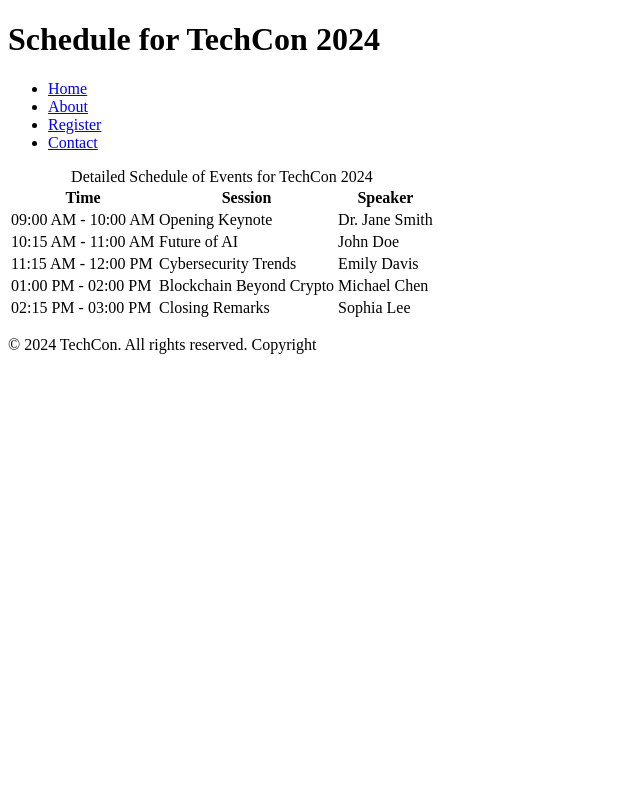
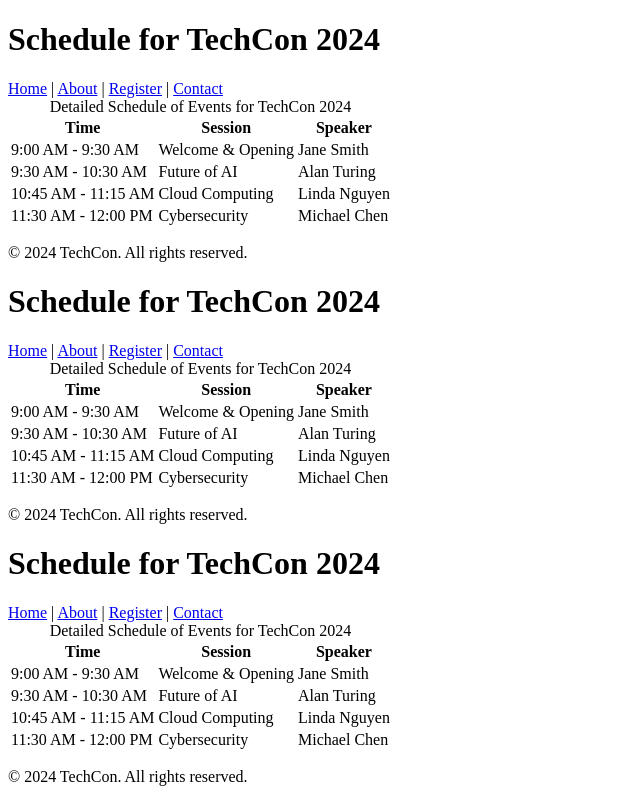
Before and after one commit to Lami14/TechCon_HTML, a plain HTML site: page techcon_website/schedule.html in a window 1280 px wide. Shown: the whole page, without its empty margins (0-640 px from the left). Drawn offline with Linux system fonts and the light colour scheme.

Commit message:
Update schedule.html

```diff
--- a/techcon_website/schedule.html
+++ b/techcon_website/schedule.html
@@ -1,22 +1,23 @@
 <!DOCTYPE html>
 <html lang="en">
 <head>
-    <meta charset="utf-8">
+    <meta charset="UTF-8" />
     <title>Schedule for TechCon 2024</title>
 </head>
 <body>
+    <!-- This is the top part of the page -->
     <header>
         <h1>Schedule for TechCon 2024</h1>
+        <!-- Navigation menu to go to other pages -->
         <nav>
-        <ul>
-          <li><a href="index.html">Home</a></li>
-          <li><a href="about.html">About</a></li>
-          <li><a href="register.html">Register</a></li>
-          <li><a href="contact.html">Contact</a></li>
-        </ul>
+            <a href="index.html">Home</a> |
+            <a href="about.html">About</a> |
+            <a href="register.html">Register</a> |
+            <a href="contact.html">Contact</a>
         </nav>
     </header>
 
+    <!-- This is the main part where the schedule goes -->
     <main>
         <table>
             <caption>Detailed Schedule of Events for TechCon 2024</caption>
@@ -29,36 +30,155 @@
             </thead>
             <tbody>
                 <tr>
-            <td>09:00 AM - 10:00 AM</td>
-            <td>Opening Keynote</td>
-            <td>Dr. Jane Smith</td>
+                    <td>9:00 AM - 9:30 AM</td>
+                    <td>Welcome & Opening</td>
+                    <td>Jane Smith</td>
                 </tr>
                 <tr>
-            <td>10:15 AM - 11:00 AM</td>
+                    <td>9:30 AM - 10:30 AM</td>
                     <td>Future of AI</td>
-            <td>John Doe</td>
+                    <td>Alan Turing</td>
                 </tr>
                 <tr>
-            <td>11:15 AM - 12:00 PM</td>
-            <td>Cybersecurity Trends</td>
-            <td>Emily Davis</td>
+                    <td>10:45 AM - 11:15 AM</td>
+                    <td>Cloud Computing</td>
+                    <td>Linda Nguyen</td>
                 </tr>
                 <tr>
-            <td>01:00 PM - 02:00 PM</td>
-            <td>Blockchain Beyond Crypto</td>
+                    <td>11:30 AM - 12:00 PM</td>
+                    <td>Cybersecurity</td>
                     <td>Michael Chen</td>
-          </tr>
-          <tr>
-            <td>02:15 PM - 03:00 PM</td>
-            <td>Closing Remarks</td>
-            <td>Sophia Lee</td>
                 </tr>
             </tbody>
         </table>
     </main>
 
+    <!-- This is the bottom part of the page -->
     <footer>
-      <p>&copy; 2024 TechCon. All rights reserved. Copyright</p>
+         <p>&copy; 2024 TechCon. All rights reserved.</p>
     </footer>
+
+</body>
+</html><!DOCTYPE html>
+<html lang="en">
+<head>
+    <meta charset="UTF-8" />
+    <title>Schedule for TechCon 2024</title>
+</head>
+<body>
+    <!-- This is the top part of the page -->
+    <header>
+        <h1>Schedule for TechCon 2024</h1>
+        <!-- Navigation menu to go to other pages -->
+        <nav>
+            <a href="index.html">Home</a> |
+            <a href="about.html">About</a> |
+            <a href="register.html">Register</a> |
+            <a href="contact.html">Contact</a>
+        </nav>
+    </header>
+
+    <!-- This is the main part where the schedule goes -->
+    <main>
+        <table>
+            <caption>Detailed Schedule of Events for TechCon 2024</caption>
+            <thead>
+                <tr>
+                    <th scope="col">Time</th>
+                    <th scope="col">Session</th>
+                    <th scope="col">Speaker</th>
+                </tr>
+            </thead>
+            <tbody>
+                <tr>
+                    <td>9:00 AM - 9:30 AM</td>
+                    <td>Welcome & Opening</td>
+                    <td>Jane Smith</td>
+                </tr>
+                <tr>
+                    <td>9:30 AM - 10:30 AM</td>
+                    <td>Future of AI</td>
+                    <td>Alan Turing</td>
+                </tr>
+                <tr>
+                    <td>10:45 AM - 11:15 AM</td>
+                    <td>Cloud Computing</td>
+                    <td>Linda Nguyen</td>
+                </tr>
+                <tr>
+                    <td>11:30 AM - 12:00 PM</td>
+                    <td>Cybersecurity</td>
+                    <td>Michael Chen</td>
+                </tr>
+            </tbody>
+        </table>
+    </main>
+
+    <!-- This is the bottom part of the page -->
+    <footer>
+         <p>&copy; 2024 TechCon. All rights reserved.</p>
+    </footer>
+
+</body>
+</html><!DOCTYPE html>
+<html lang="en">
+<head>
+    <meta charset="UTF-8" />
+    <title>Schedule for TechCon 2024</title>
+</head>
+<body>
+    <!-- This is the top part of the page -->
+    <header>
+        <h1>Schedule for TechCon 2024</h1>
+        <!-- Navigation menu to go to other pages -->
+        <nav>
+            <a href="index.html">Home</a> |
+            <a href="about.html">About</a> |
+            <a href="register.html">Register</a> |
+            <a href="contact.html">Contact</a>
+        </nav>
+    </header>
+
+    <!-- This is the main part where the schedule goes -->
+    <main>
+        <table>
+            <caption>Detailed Schedule of Events for TechCon 2024</caption>
+            <thead>
+                <tr>
+                    <th scope="col">Time</th>
+                    <th scope="col">Session</th>
+                    <th scope="col">Speaker</th>
+                </tr>
+            </thead>
+            <tbody>
+                <tr>
+                    <td>9:00 AM - 9:30 AM</td>
+                    <td>Welcome & Opening</td>
+                    <td>Jane Smith</td>
+                </tr>
+                <tr>
+                    <td>9:30 AM - 10:30 AM</td>
+                    <td>Future of AI</td>
+                    <td>Alan Turing</td>
+                </tr>
+                <tr>
+                    <td>10:45 AM - 11:15 AM</td>
+                    <td>Cloud Computing</td>
+                    <td>Linda Nguyen</td>
+                </tr>
+                <tr>
+                    <td>11:30 AM - 12:00 PM</td>
+                    <td>Cybersecurity</td>
+                    <td>Michael Chen</td>
+                </tr>
+            </tbody>
+        </table>
+    </main>
+
+    <!-- This is the bottom part of the page -->
+    <footer>
+         <p>&copy; 2024 TechCon. All rights reserved.</p>
+    </footer>
+
 </body>
   </html>
```
Lines whose indentation alone changed are shown as unchanged.
